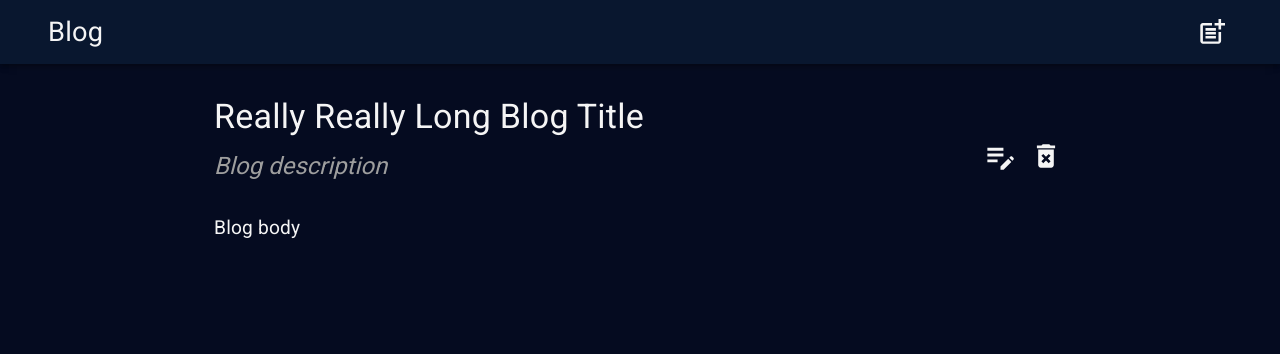
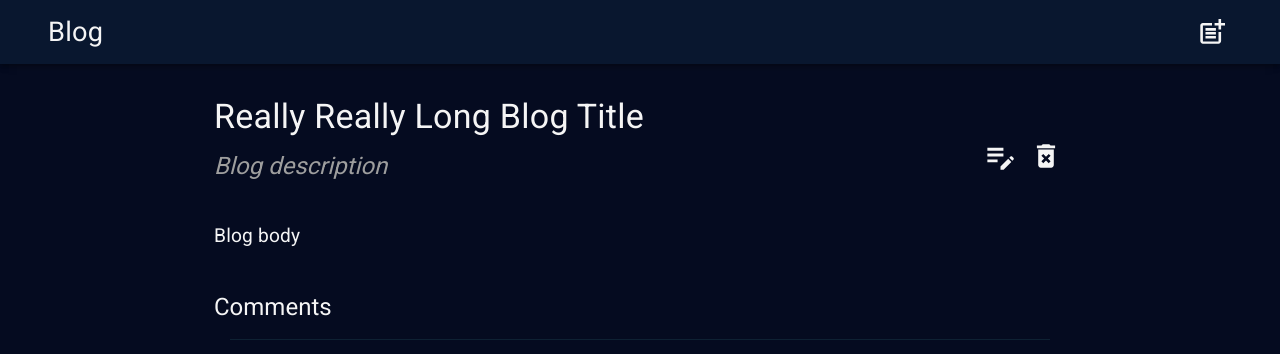
Before and after one commit to Jared-Enck/redux-microblog, a Next.js app: page /1A1B in a window 1280 px wide. Shown: the top 354 px of the page. Built offline with nearby package versions, Linux system fonts and the light colour scheme.

Commit message:
add comment header and divider

```diff
--- a/src/app/[postId]/page.js
+++ b/src/app/[postId]/page.js
@@ -8,6 +8,8 @@ import {
   IconButton,
   Stack,
   Grid,
+  Divider,
+  Box,
 } from '@mui/material';
 import EditNoteIcon from '@mui/icons-material/EditNote';
 import DeleteForeverIcon from '@mui/icons-material/DeleteForever';
@@ -50,7 +52,7 @@ export default function PostView() {
           sx={{
             color: 'primary.text',
           }}
-          spacing={4}
+          spacing={5}
         >
           <Grid
             container
@@ -108,6 +110,13 @@ export default function PostView() {
           </Grid>
 
           <Typography sx={{ fontSize: '1.2rem' }}>Blog body</Typography>
+
+          <Stack spacing={2}>
+            <Box>
+              <Typography variant='h5'>Comments</Typography>
+              <Divider sx={{ bgcolor: 'primary.light', margin: '1rem' }} />
+            </Box>
+          </Stack>
         </Stack>
       </Container>
     </>
```
